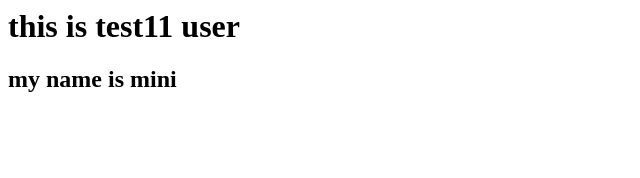
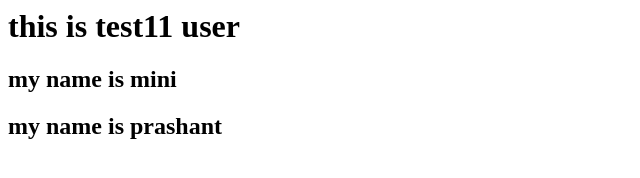
Before and after one commit to pra98935/Git-Test, a plain HTML site: page index.html in a window 1280 px wide. Shown: the whole page, without its empty margins (0-640 px from the left). Drawn offline with Linux system fonts and the light colour scheme.

Commit message:
1st commit

```diff
--- a/index.html
+++ b/index.html
@@ -2,5 +2,6 @@
     <body>
         <h1>this is test11 user</h1>
         <h2>my name is mini</h2>
+        <h2>my name is prashant</h2>
     </body>
 </html>
```
